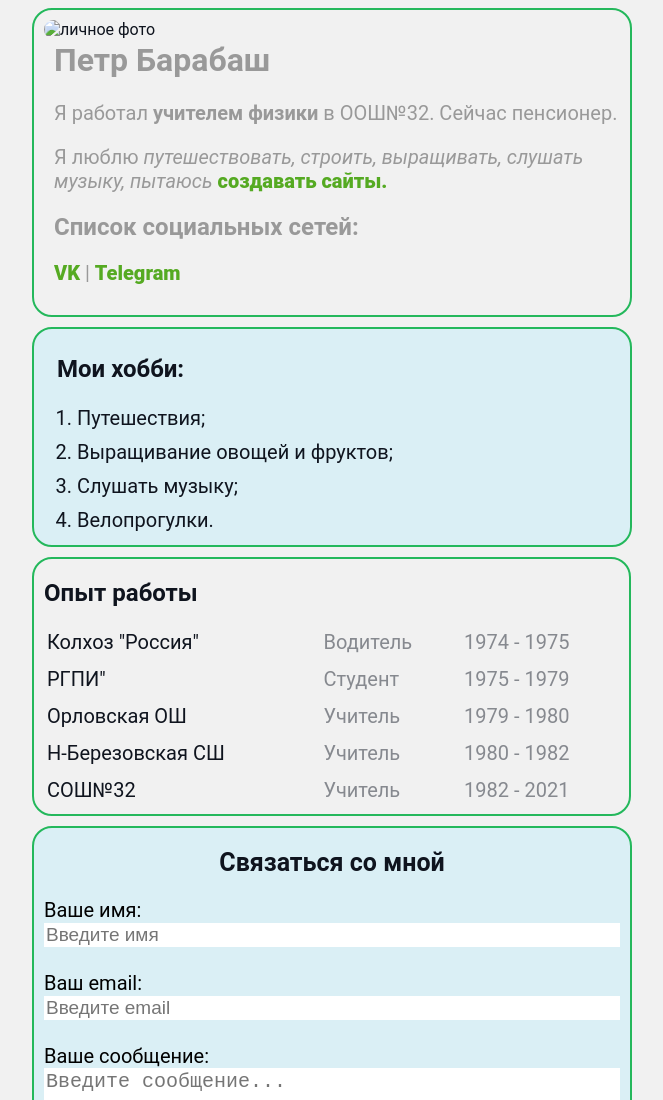
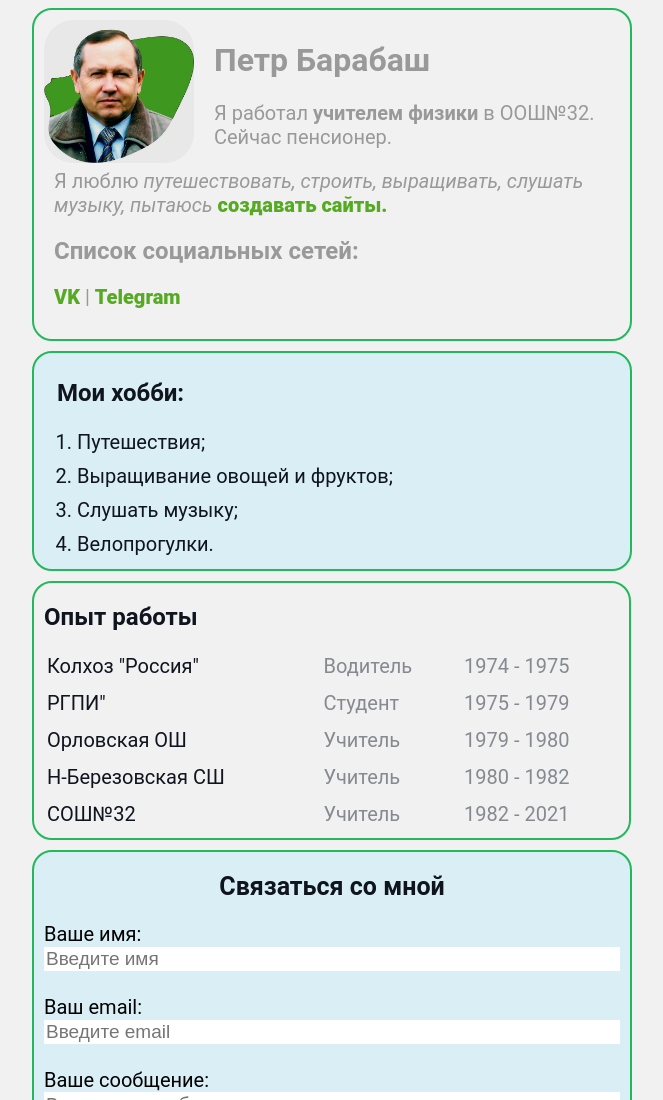
Before and after one commit to BPetr74/-, a plain HTML site: page index.html in a window 1280 px wide. Shown: the top 1100 px of the page, without its empty margins (308-971 px from the left). Drawn offline with Linux system fonts and the light colour scheme; a web font is replaced by a local one.

Commit message:
Add files via upload

```diff
--- a/index.html
+++ b/index.html
@@ -13,7 +13,7 @@
     <div class="container">
 
         <div class="info">
-            <img class="gpg" src="imgs/Group 14.jpg" width="150" alt="личное фото" class="gpg">
+            <img class="gpg" src="Group 14.jpg" width="150" alt="личное фото" class="gpg">
             <div class="info-text">
                 <h1>Петр Барабаш</h1>
                 <p>Я работал <b>учителем физики</b> в ООШ№32. Сейчас пенсионер.</p>
```
Also changed, not shown: Group 14.jpg (added).
